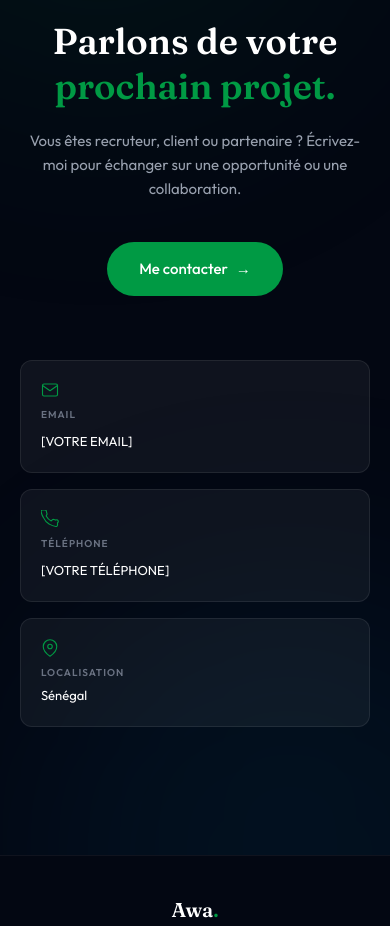
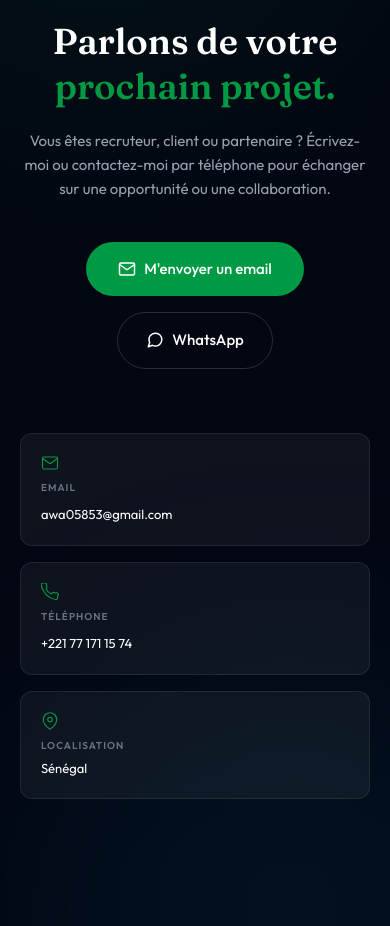
Before and after one commit to awa05853-svg/Awa-ndiaye, a React (Vite) app: page / in a window 390 px wide. Shown: the part 7200-8126 px from the top of the page. Built offline with nearby package versions, Linux system fonts and the light colour scheme; the HTML template or start-up script is replaced by a standard one.

Commit message:
Update contact details with real phone, WhatsApp, email, and GitHub profile

```diff
--- a/src/App.tsx
+++ b/src/App.tsx
@@ -803,8 +803,8 @@ function Contact() {
         </svg>
       ),
       label: "Email",
-      value: "[VOTRE EMAIL]",
-      href: "mailto:[VOTRE_EMAIL]",
+      value: "awa05853@gmail.com",
+      href: "mailto:awa05853@gmail.com",
     },
     {
       icon: (
@@ -813,8 +813,8 @@ function Contact() {
         </svg>
       ),
       label: "Téléphone",
-      value: "[VOTRE TÉLÉPHONE]",
-      href: "tel:[VOTRE_TELEPHONE]",
+      value: "+221 77 171 15 74",
+      href: "tel:+221771711574",
     },
     {
       icon: (
@@ -848,16 +848,32 @@ function Contact() {
             <em className="not-italic text-brand-green">prochain projet.</em>
           </h2>
           <p className="text-gray-400 text-[15px] leading-relaxed max-w-lg mx-auto mb-10">
-            Vous êtes recruteur, client ou partenaire ? Écrivez-moi pour échanger sur une opportunité ou une collaboration.
+            Vous êtes recruteur, client ou partenaire ? Écrivez-moi ou contactez-moi par téléphone pour échanger sur une opportunité ou une collaboration.
           </p>
 
-          <a
-            href="mailto:[VOTRE_EMAIL]"
-            className="inline-flex items-center gap-2 px-8 py-4 bg-brand-green text-white font-medium rounded-full hover:bg-brand-green-dark transition-all duration-200 focus-visible:outline-none focus-visible:ring-2 focus-visible:ring-brand-green focus-visible:ring-offset-2 focus-visible:ring-offset-gray-950 active:scale-95 text-[15px] mb-16"
-          >
-            Me contacter
-            <span aria-hidden="true">→</span>
-          </a>
+          <div className="flex flex-wrap items-center justify-center gap-4 mb-16">
+            <a
+              href="mailto:awa05853@gmail.com"
+              className="inline-flex items-center gap-2 px-8 py-4 bg-brand-green text-white font-medium rounded-full hover:bg-brand-green-dark transition-all duration-200 focus-visible:outline-none focus-visible:ring-2 focus-visible:ring-brand-green focus-visible:ring-offset-2 focus-visible:ring-offset-gray-950 active:scale-95 text-[15px]"
+            >
+              <svg width="18" height="18" viewBox="0 0 24 24" fill="none" stroke="currentColor" strokeWidth="2" strokeLinecap="round" strokeLinejoin="round" aria-hidden="true">
+                <path d="M4 4h16c1.1 0 2 .9 2 2v12c0 1.1-.9 2-2 2H4c-1.1 0-2-.9-2-2V6c0-1.1.9-2 2-2z" />
+                <polyline points="22,6 12,13 2,6" />
+              </svg>
+              M&apos;envoyer un email
+            </a>
+            <a
+              href="https://wa.me/221771711574"
+              target="_blank"
+              rel="noopener noreferrer"
+              className="inline-flex items-center gap-2 px-7 py-4 border border-white/15 text-white font-medium rounded-full hover:bg-white/10 transition-all duration-200 focus-visible:outline-none focus-visible:ring-2 focus-visible:ring-brand-green active:scale-95 text-[15px]"
+            >
+              <svg width="18" height="18" viewBox="0 0 24 24" fill="none" stroke="currentColor" strokeWidth="2" strokeLinecap="round" strokeLinejoin="round" aria-hidden="true">
+                <path d="M21 11.5a8.38 8.38 0 0 1-.9 3.8 8.5 8.5 0 0 1-7.6 4.7 8.38 8.38 0 0 1-3.8-.9L3 21l1.9-5.7a8.38 8.38 0 0 1-.9-3.8 8.5 8.5 0 0 1 4.7-7.6 8.38 8.38 0 0 1 3.8-.9h.5a8.48 8.48 0 0 1 8 8v.5z" />
+              </svg>
+              WhatsApp
+            </a>
+          </div>
 
           <div className="grid sm:grid-cols-3 gap-4 text-left">
             {infos.map((item) => (
@@ -916,7 +932,7 @@ function Footer() {
             LinkedIn
           </a>
           <a
-            href="[LIEN_GITHUB]"
+            href="https://github.com/awa05853-svg"
             target="_blank"
             rel="noopener noreferrer"
             className="inline-flex items-center gap-1.5 px-4 py-2 border border-white/10 text-gray-400 text-[13px] rounded-full hover:border-brand-green hover:text-brand-green transition-colors duration-200 focus-visible:outline-none focus-visible:ring-2 focus-visible:ring-brand-green"
```
